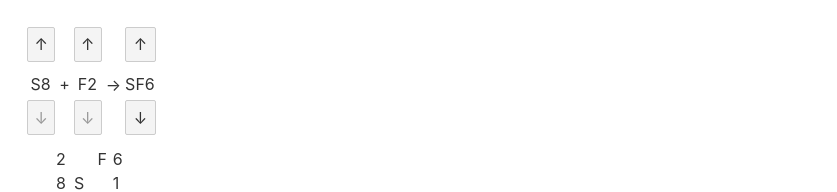
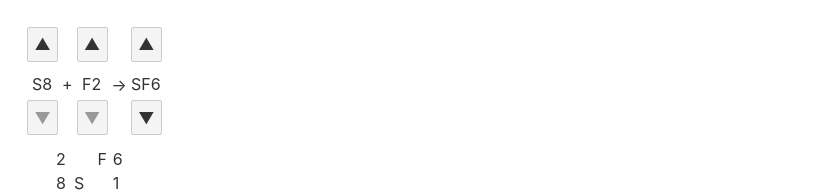
Before and after one commit to nchlsb/ChemicalEquationBalancer, a Svelte app: page / in a window 1280 px wide. Shown: the top 192 px of the page, without its empty margins (0-837 px from the left). Built offline with nearby package versions, Linux system fonts and the light colour scheme.

Commit message:
Changed increase and decrease arrows

```diff
--- a/src/App.svelte
+++ b/src/App.svelte
@@ -62,6 +62,10 @@
 			products: (100 - w) * counts.amountInProducts / totalElements
 		}]
 	})
+
+	const INCREASE = "▲";
+	const DECREASE = "▼"
+
 </script>
 
 <main>
@@ -70,7 +74,7 @@
 			<tr id="increment-bar">
 				{#each equation.reactants as [coefficient, molecule], index}
 					<td>
-						<button class="increment" on:click={_ => {equation = withReactantCoefficientAtIndex(index, coefficient + 1)}}>↑</button>
+						<button class="increment" on:click={_ => {equation = withReactantCoefficientAtIndex(index, coefficient + 1)}}>{INCREASE}</button>
 					</td>
 					{#if index !== equation.reactants.length - 1}
 						<td />
@@ -79,7 +83,7 @@
 				<td></td>
 				{#each equation.products as [coefficient, molecule], index}
 					<td>
-						<button class="increment" on:click={_ => {equation = withProductCoefficientAtIndex(index, coefficient + 1)}}>↑</button>
+						<button class="increment" on:click={_ => {equation = withProductCoefficientAtIndex(index, coefficient + 1)}}>{INCREASE}</button>
 					</td>
 					{#if index !== equation.products.length - 1}
 						<td />
@@ -114,7 +118,7 @@
 			<tr id="decrement-bar">
 				{#each equation.reactants as [coefficient, molecule], index}
 					<td>
-						<button class="decrement" disabled={coefficient === 1} on:click={_ => {equation = withReactantCoefficientAtIndex(index, coefficient - 1)}}>↓</button>
+						<button class="decrement" disabled={coefficient === 1} on:click={_ => {equation = withReactantCoefficientAtIndex(index, coefficient - 1)}}>{DECREASE}</button>
 					</td>
 					{#if index !== equation.reactants.length - 1}
 						<td />
@@ -123,7 +127,7 @@
 				<td></td>
 				{#each equation.products as [coefficient, molecule], index}
 					<td>
-						<button class="decrement" on:click={_ => {equation = withProductCoefficientAtIndex(index, coefficient + 1)}}>↓</button>
+						<button class="decrement" on:click={_ => {equation = withProductCoefficientAtIndex(index, coefficient + 1)}}>{DECREASE}</button>
 					</td>
 					{#if index !== equation.products.length - 1}
 						<td />
```
Also changed, not shown: 3 other files (tests, documents, lock files or other folders).
